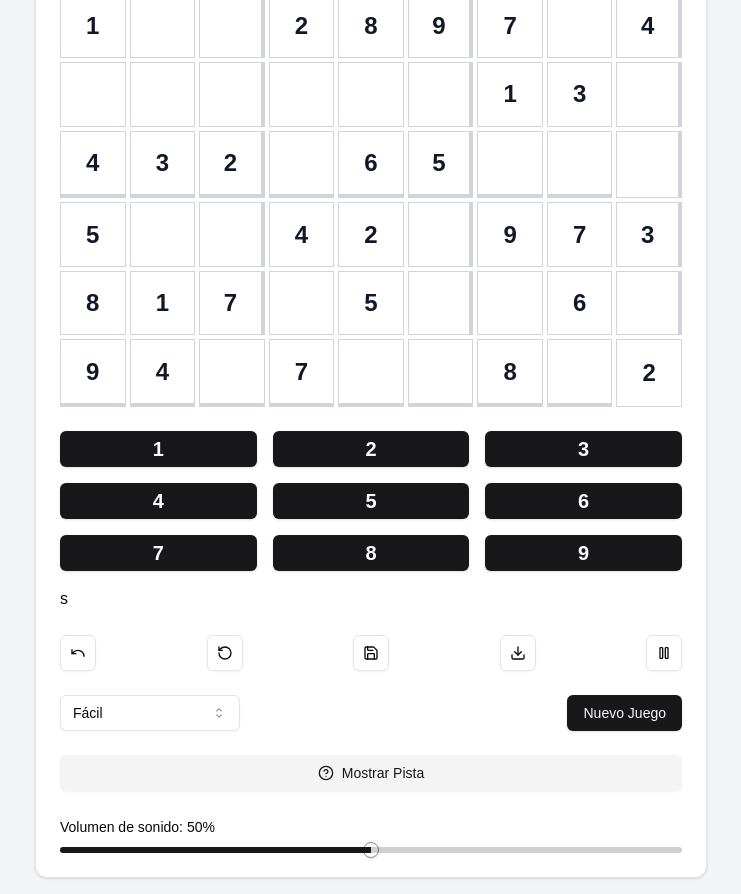
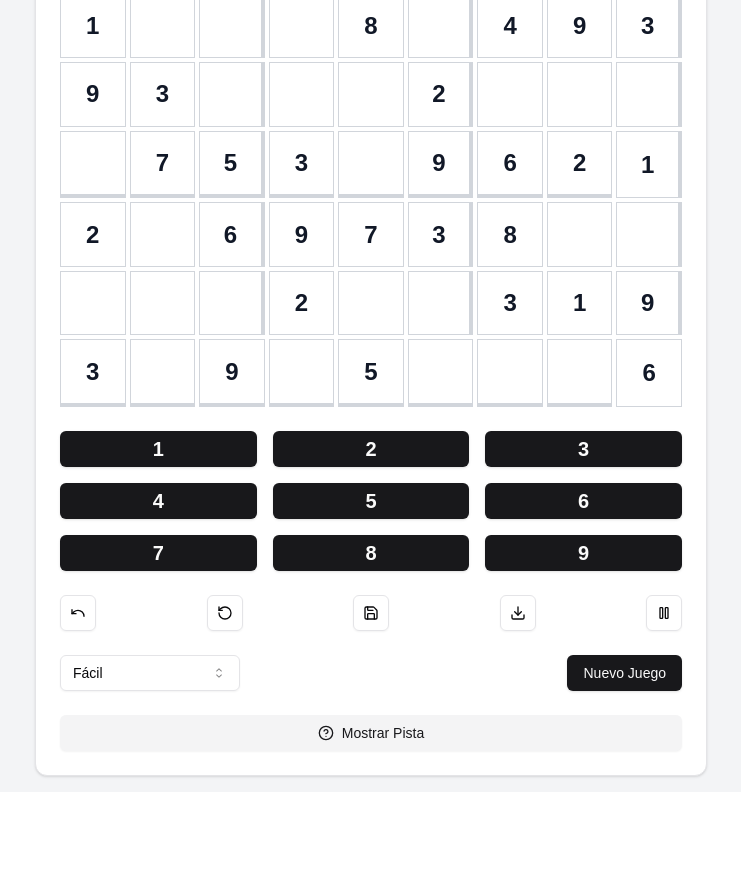
Before and after one commit to Dasieloski/Sudoku, a Next.js app: page / in a window 1280 px wide. Shown: the part 360-1254 px from the top of the page, without its empty margins (269-1010 px from the left). After the commit the page ends 1152 px from the top, so only its background shows below. Built offline with nearby package versions, Linux system fonts and the light colour scheme.

Commit message:
arreglando la logica del sudoku 3

```diff
--- a/src/app/layout.tsx
+++ b/src/app/layout.tsx
@@ -1,6 +1,7 @@
 import type { Metadata } from "next";
 import localFont from "next/font/local";
 import "./globals.css";
+import ToastComponent from '../components/ToastComponent'; // Ajusta la ruta según la estructura de tu proyecto
 
 const geistSans = localFont({
   src: "./fonts/GeistVF.woff",
@@ -18,10 +19,21 @@ export const metadata: Metadata = {
   description: "MCC",
 };
 
+// Define un tipo específico para los elementos del array toasts
+type Toast = {
+  id: string;
+  title?: string;
+  // Agrega otros campos específicos que necesites, por ejemplo:
+  message?: string;
+  duration?: number;
+};
+
 export default function RootLayout({
   children,
+  state, // Añade state como una prop
 }: Readonly<{
   children: React.ReactNode;
+  state: { toasts: Array<Toast> }; // Utiliza el tipo Toast en la definición de state
 }>) {
   return (
     <html lang="en">
@@ -29,6 +41,10 @@ export default function RootLayout({
         className={`${geistSans.variable} ${geistMono.variable} antialiased`}
       >
         {children}
+        {/* Asegúrate de que state y state.toasts están definidos antes de usarlos */}
+        {state?.toasts?.map(toast => (
+          <ToastComponent key={toast.id} title={toast.title || "Título predeterminado"} {...toast} />
+        ))}
       </body>
     </html>
   );
--- a/src/app/page.tsx
+++ b/src/app/page.tsx
@@ -1,11 +1,10 @@
-'use client'
+"use client"
 
 import React, { useState, useEffect, useCallback, useRef } from 'react'
 import { motion, AnimatePresence } from 'framer-motion'
 import { Button } from "@/components/ui/button"
 import { Switch } from "@/components/ui/switch"
 import { Select, SelectContent, SelectItem, SelectTrigger, SelectValue } from "@/components/ui/select"
-import { Slider } from "@/components/ui/slider"
 import { Progress } from "@/components/ui/progress"
 import { Card, CardContent, CardHeader, CardTitle } from "@/components/ui/card"
 import { Tooltip, TooltipContent, TooltipProvider, TooltipTrigger } from "@/components/ui/tooltip"
@@ -36,7 +35,6 @@ export default function Sudoku() {
     const [modoOscuro, setModoOscuro] = useState(false)
     const [mostrandoPista, setMostrandoPista] = useState(false)
     const [progreso, setProgreso] = useState(0)
-    const [volumenSonido, setVolumenSonido] = useState(50)
     const tableroRef = useRef<HTMLDivElement>(null)
     const { toast } = useToast()
 
@@ -87,26 +85,76 @@ export default function Sudoku() {
 
     const generarSudoku = useCallback(() => {
         const nuevoTablero: TableroSudoku = Array(9).fill(null).map(() => Array(9).fill(null))
-        const numParaLlenar = NIVELES_DIFICULTAD[dificultad].celdas
 
-        for (let i = 0; i < numParaLlenar; i++) {
-            let fila, columna, num
-            do {
-                fila = Math.floor(Math.random() * 9)
-                columna = Math.floor(Math.random() * 9)
-                num = Math.floor(Math.random() * 9) + 1
-            } while (nuevoTablero[fila][columna] !== null || !esMovimientoValido(nuevoTablero, fila, columna, num))
-            nuevoTablero[fila][columna] = num
+        // Función para verificar si el número puede ser colocado en la celda
+        const esPosible = (tablero: TableroSudoku, fila: number, columna: number, num: number) => {
+            for (let i = 0; i < 9; i++) {
+                if (tablero[fila][i] === num || tablero[i][columna] === num) {
+                    return false;
+                }
+            }
+            const filaInicio = Math.floor(fila / 3) * 3;
+            const columnaInicio = Math.floor(columna / 3) * 3;
+            for (let i = 0; i < 3; i++) {
+                for (let j = 0; j < 3; j++) {
+                    if (tablero[filaInicio + i][columnaInicio + j] === num) {
+                        return false;
+                    }
+                }
+            }
+            return true;
+        };
+
+        // Función recursiva para llenar el tablero
+        const llenarTablero = (tablero: TableroSudoku, posicion: number) => {
+            if (posicion === 81) {
+                return true; // Tablero completado
+            }
+            const fila = Math.floor(posicion / 9);
+            const columna = posicion % 9;
+
+            if (tablero[fila][columna] !== null) {
+                return llenarTablero(tablero, posicion + 1);
+            }
+
+            const numeros = [1, 2, 3, 4, 5, 6, 7, 8, 9].sort(() => Math.random() - 0.5);
+            for (const num of numeros) {
+                if (esPosible(tablero, fila, columna, num)) {
+                    tablero[fila][columna] = num;
+                    if (llenarTablero(tablero, posicion + 1)) {
+                        return true;
+                    }
+                    tablero[fila][columna] = null;
+                }
+            }
+            return false;
+        };
+
+        if (!llenarTablero(nuevoTablero, 0)) {
+            console.error("No se pudo generar un tablero válido");
+            return;
         }
 
-        setTablero(nuevoTablero)
-        setTableroInicial(JSON.parse(JSON.stringify(nuevoTablero)))
-        setHistorial([nuevoTablero])
-        setErrores(new Set())
-        setTemporizador(0)
-        setEnEjecucion(true)
-        setProgreso(0)
-    }, [dificultad])
+        // Eliminar números aleatoriamente para crear el puzzle
+        const numParaLlenar = NIVELES_DIFICULTAD[dificultad].celdas;
+        let celdasLlenas = 81;
+        while (celdasLlenas > numParaLlenar) {
+            const fila = Math.floor(Math.random() * 9);
+            const columna = Math.floor(Math.random() * 9);
+            if (nuevoTablero[fila][columna] !== null) {
+                nuevoTablero[fila][columna] = null;
+                celdasLlenas--;
+            }
+        }
+
+        setTablero(nuevoTablero);
+        setTableroInicial(JSON.parse(JSON.stringify(nuevoTablero)));
+        setHistorial([nuevoTablero]);
+        setErrores(new Set());
+        setTemporizador(0);
+        setEnEjecucion(true);
+        setProgreso(0);
+    }, [dificultad]);
 
     useEffect(() => {
         generarSudoku()
@@ -147,11 +195,12 @@ export default function Sudoku() {
             nuevosErrores.delete(`${fila},${columna}`)
         }
 
-        setTablero(nuevoTablero)
-        setHistorial([...historial, nuevoTablero])
-        setErrores(nuevosErrores)
+        // Debugging
+        console.log("Errores actuales:", nuevosErrores.size)
+        console.log("Tablero completo:", esTableroCompleto(nuevoTablero))
 
         if (esTableroCompleto(nuevoTablero) && nuevosErrores.size === 0) {
+            console.log("Celebración activada")
             setEnEjecucion(false)
             confetti()
             toast({
@@ -159,6 +208,10 @@ export default function Sudoku() {
                 description: "Has completado el Sudoku correctamente.",
             })
         }
+
+        setTablero(nuevoTablero)
+        setHistorial([...historial, nuevoTablero])
+        setErrores(nuevosErrores)
     }
 
     const esTableroCompleto = (tablero: TableroSudoku): boolean => {
@@ -317,7 +370,7 @@ export default function Sudoku() {
                             >
                                 {num}
                             </Button>
-                        ))}s
+                        ))}
                     </div>
 
                     <div className="flex justify-between">
@@ -404,20 +457,6 @@ export default function Sudoku() {
                     >
                         <HelpCircle className="mr-2 h-4 w-4" /> Mostrar Pista
                     </Button>
-
-                    <div className="space-y-2">
-                        <label htmlFor="volumen" className="text-sm font-medium">
-                            Volumen de sonido: {volumenSonido}%
-                        </label>
-                        <Slider
-                            id="volumen"
-                            min={0}
-                            max={100}
-                            step={1}
-                            value={[volumenSonido]}
-                            onValueChange={(value) => setVolumenSonido(value[0])}
-                        />
-                    </div>
                 </CardContent>
             </Card>
         </div>
--- /dev/null
+++ b/src/components/ToastComponent.tsx
@@ -0,0 +1,18 @@
+import React from 'react';
+
+interface ToastProps {
+  id: string;
+  title: string;
+  description?: string;
+}
+
+const ToastComponent: React.FC<ToastProps> = ({ title, description }) => {
+  return (
+    <div style={{ position: 'fixed', bottom: '20px', right: '20px', backgroundColor: 'white', padding: '10px', boxShadow: '0 2px 6px rgba(0,0,0,0.1)' }}>
+      <strong>{title}</strong>
+      {description && <div>{description}</div>}
+    </div>
+  );
+};
+
+export default ToastComponent;
--- a/src/hooks/use-toast.ts
+++ b/src/hooks/use-toast.ts
@@ -8,7 +8,7 @@ import type {
   ToastProps,
 } from "@/components/ui/toast"
 
-const TOAST_LIMIT = 1
+const TOAST_LIMIT = 5; // Aumenta el límite de toasts visibles al mismo tiempo
 const TOAST_REMOVE_DELAY = 1000000
 
 type ToasterToast = ToastProps & {
@@ -77,11 +77,15 @@ const addToRemoveQueue = (toastId: string) => {
 export const reducer = (state: State, action: Action): State => {
   switch (action.type) {
     case "ADD_TOAST":
+      // Asegúrate de que los nuevos toasts se añaden sin exceder el límite
+      const newToasts = [action.toast, ...state.toasts];
+      if (newToasts.length > TOAST_LIMIT) {
+        newToasts.length = TOAST_LIMIT; // Limita el array de toasts al máximo permitido
+      }
       return {
         ...state,
-        toasts: [action.toast, ...state.toasts].slice(0, TOAST_LIMIT),
-      }
-
+        toasts: newToasts,
+      };
     case "UPDATE_TOAST":
       return {
         ...state,
```
